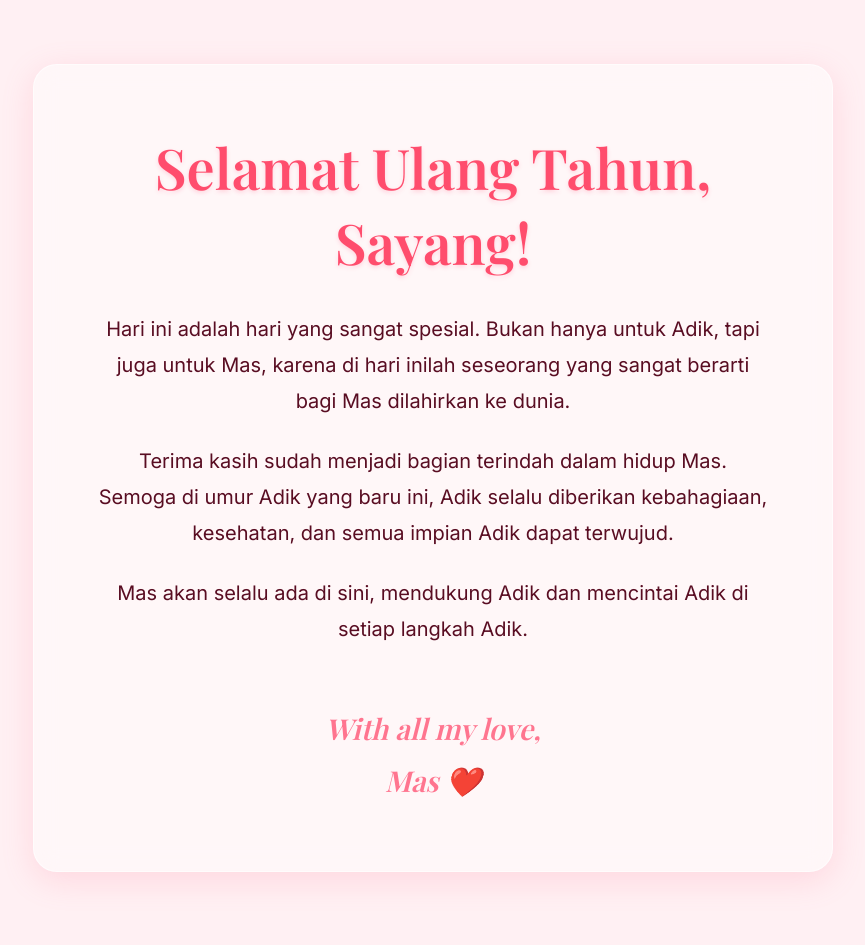
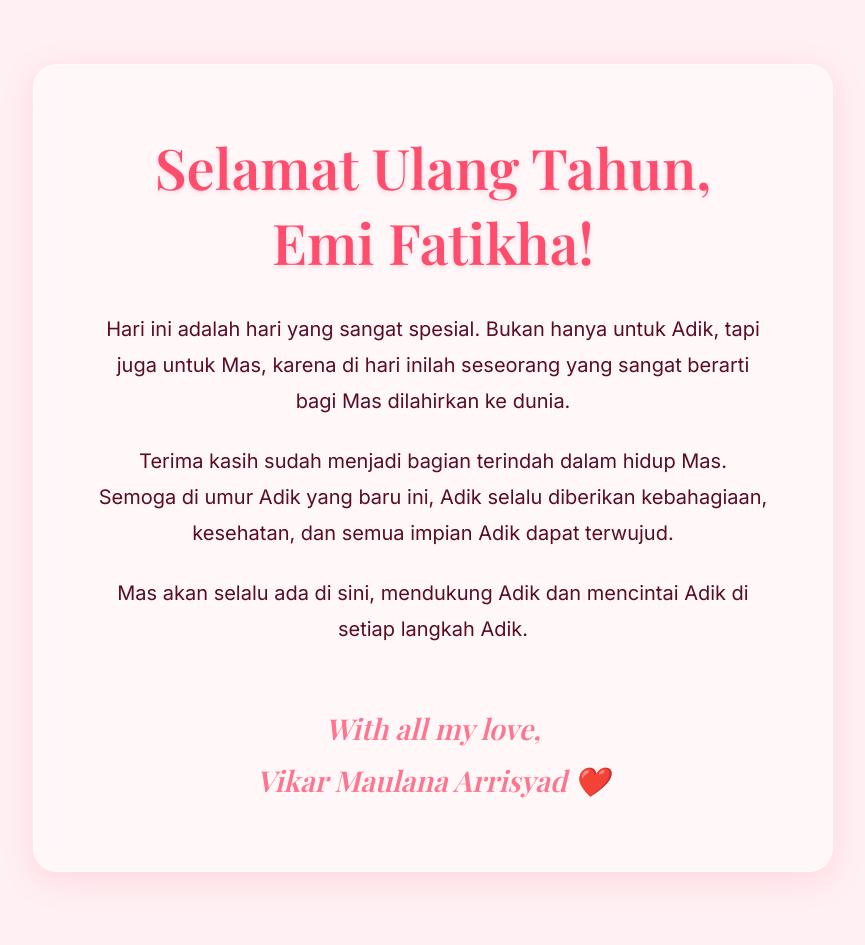
Before and after one commit to vikarmaulanaarrisyad/ultah, a Next.js app: page /birthday in a window 1280 px wide. Shown: the top 945 px of the page, without its empty margins (207-1072 px from the left). Built offline with nearby package versions, Linux system fonts and the light colour scheme; a web font is replaced by a local one.

Commit message:
feat: implement birthday page, interactive countdown timer, and styled love letter modal

```diff
--- a/src/app/birthday/page.js
+++ b/src/app/birthday/page.js
@@ -12,7 +12,7 @@ export default function BirthdayPage() {
 
       <div className={styles.content}>
         <div className={`glass-panel ${styles.greetingCard}`}>
-          <h1 className={styles.title}>Selamat Ulang Tahun, Sayang!</h1>
+          <h1 className={styles.title}>Selamat Ulang Tahun, Emi Fatikha!</h1>
 
           <div className={styles.message}>
             <p>
@@ -27,7 +27,7 @@ export default function BirthdayPage() {
             <p>
               Mas akan selalu ada di sini, mendukung Adik dan mencintai Adik di setiap langkah Adik.
             </p>
-            <p className={styles.signature}>With all my love, <br/> Mas ❤️</p>
+            <p className={styles.signature}>With all my love, <br/> Vikar Maulana Arrisyad ❤️</p>
           </div>
         </div>
 
--- a/src/components/CountdownTimer.js
+++ b/src/components/CountdownTimer.js
@@ -60,7 +60,7 @@ export default function CountdownTimer({ targetDate }) {
 
   return (
     <div className={`glass-panel ${styles.countdownContainer}`}>
-      <h2 className={styles.title}>Menunggu Hari Bahagiamu...</h2>
+      <h2 className={styles.title}>Menunggu Hari Bahagia Emi Fatikha...</h2>
 
       <div className={styles.timeWrapper}>
         <div className={styles.timeBox}>
--- a/src/components/LoveLetter.js
+++ b/src/components/LoveLetter.js
@@ -23,7 +23,7 @@ export default function LoveLetter() {
           >
             <button className={styles.closeBtn} onClick={() => setIsOpen(false)}>✕</button>
             <div className={styles.paper}>
-              <p className={styles.salutation}>Teruntuk Adikku Sayang,</p>
+              <p className={styles.salutation}>Teruntuk Emi Fatikha Sayang,</p>
 
               <div className={styles.letterBody}>
                 <p>
@@ -44,8 +44,8 @@ export default function LoveLetter() {
               </div>
 
               <p className={styles.closing}>
-                Peluk hangat, <br/>
-                <strong>Mas</strong> ❤️
+                Peluk hangat dari Mas,<br/>
+                <strong>Vikar Maulana Arrisyad</strong> ❤️
               </p>
             </div>
           </div>
--- a/src/components/LoveLetter.module.css
+++ b/src/components/LoveLetter.module.css
@@ -95,7 +95,7 @@
 .salutation {
   font-size: 1.8rem;
   margin-bottom: 1.5rem;
-  color: var(--text-dark);
+  color: #590d22; /* Fixed dark color for light background */
 }
 
 .letterBody p {
@@ -103,6 +103,7 @@
   text-indent: 2rem;
   font-family: var(--font-inter);
   font-size: 1.1rem;
+  color: #4a4a4a;
 }
 
 .closing {
@@ -111,7 +112,7 @@
   font-size: 1.5rem;
   font-family: var(--font-playfair);
   font-style: italic;
-  color: var(--text-dark);
+  color: #590d22; /* Fixed dark color for light background */
 }
 
 @keyframes slideUpLetter {
--- a/src/components/ReasonsToLove.module.css
+++ b/src/components/ReasonsToLove.module.css
@@ -83,7 +83,7 @@
 
 .cardBack {
   background: white;
-  color: var(--text-dark);
+  color: #590d22; /* Fixed dark color for readability on white background */
   transform: rotateY(180deg);
   border: 2px solid var(--primary-color);
   font-size: 1rem;
```
